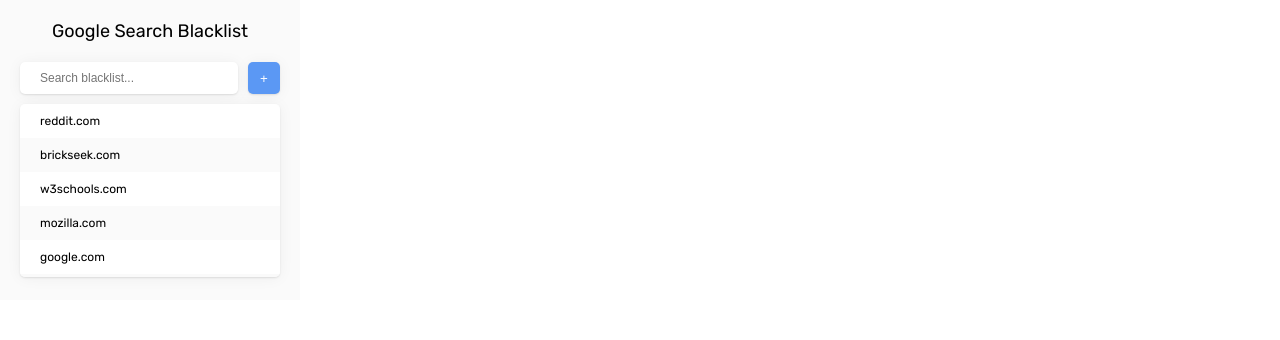
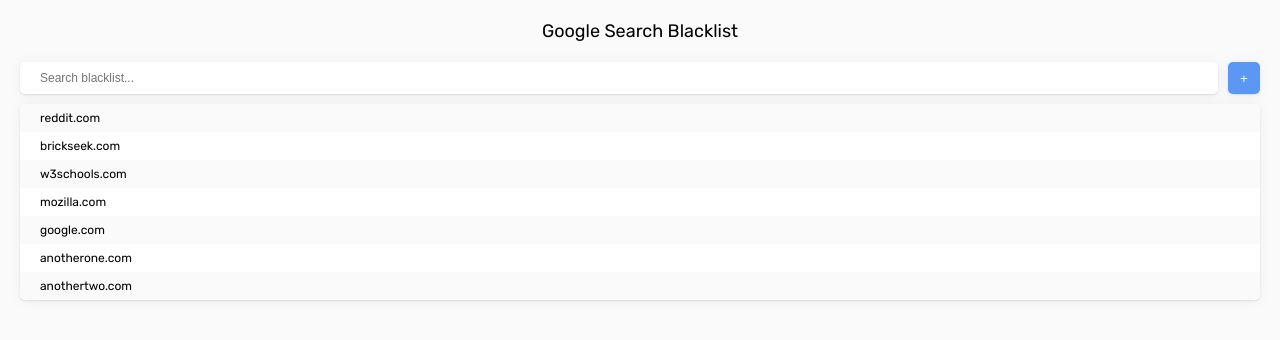
Before and after one commit to kylecarhart/Google-Domain-Filter, a React (Create React App) app: page / in a window 1280 px wide. Shown: the top 340 px of the page. Built offline with nearby package versions, Linux system fonts and the light colour scheme.

Commit message:
Add and delete entries

```diff
--- a/src/App.css
+++ b/src/App.css
@@ -9,8 +9,7 @@
 }
 
 .app {
-  width: 300px;
-  height: 300px;
+  height: 100vh;
   background: #fafafa;
   display: flex;
   flex-direction: column;
@@ -56,24 +55,3 @@
   border-radius: 5px;
   cursor: pointer;
 }
-
-.table {
-  background: #fff;
-  font-size: 12px;
-  box-shadow: 0px 1px 15px rgba(0, 0, 0, 0.05), 0px 1px 2px rgba(0, 0, 0, 0.1);
-  border-radius: 5px;
-  max-height: 173px;
-  overflow: auto;
-}
-
-.table-entry {
-  padding: 10px 0 10px 20px;
-}
-
-.table-entry-odd {
-  background: #fafafa;
-}
-
-.table-entry:hover {
-  background: #ededed;
-}
--- a/src/App.js
+++ b/src/App.js
@@ -3,18 +3,18 @@
 import Table from './Table'
 import Modal from './Modal'
 
-const entries = [
-  'reddit.com',
-  'brickseek.com',
-  'w3schools.com',
-  'mozilla.com',
-  'google.com',
-  'anotherone.com',
-  'anothertwo.com'
-]
-
 function App() {
   const [modalVisible, setModalVisible] = useState(false)
+  const [input, setInput] = React.useState('')
+  const [entries, setEntries] = React.useState([
+    'reddit.com',
+    'brickseek.com',
+    'w3schools.com',
+    'mozilla.com',
+    'google.com',
+    'anotherone.com',
+    'anothertwo.com'
+  ])
 
   const showModal = () => {
     setModalVisible(true)
@@ -24,9 +24,40 @@
     setModalVisible(false)
   }
 
+  const removeEntry = idx => {
+    setEntries(entries.filter((entry, _idx) => idx !== _idx))
+  }
+
   return (
     <div className="app">
-      {modalVisible && <Modal handleCloseModal={closeModal} />}
+      {modalVisible && (
+        <Modal
+          handleCloseModal={() => closeModal()}
+          header="Add Domain"
+          subheader="Upload a text file of all domains. Supports comma or line separated."
+        >
+          <input
+            value={input}
+            onChange={e => setInput(e.target.value)}
+            className="input"
+            placeholder="example.com"
+          />
+          <div className="buttons">
+            <button className="cancel" onClick={() => closeModal()}>
+              Cancel
+            </button>
+            <button
+              className="save"
+              onClick={() => {
+                setEntries(old => [...old, input])
+                closeModal()
+              }}
+            >
+              Save
+            </button>
+          </div>
+        </Modal>
+      )}
       <header className="header">Google Search Blacklist</header>
       <div className="toolbar">
         <input className="searchbar" placeholder="Search blacklist..." />
@@ -34,7 +65,7 @@
           +
         </button>
       </div>
-      <Table entries={entries} />
+      <Table entries={entries} handleClearClick={removeEntry} />
     </div>
   )
 }
--- a/src/Modal.js
+++ b/src/Modal.js
@@ -1,21 +1,18 @@
 import React from 'react'
 import './Modal.css'
 
-export default function Modal({ handleCloseModal }) {
+export default function Modal({
+  handleCloseModal,
+  header,
+  subheader,
+  ...props
+}) {
   return (
     <div className="modal-overlay" onClick={handleCloseModal}>
       <div className="modal" onClick={e => e.stopPropagation()}>
-        <div className="modal-header">Add Domain</div>
-        <div className="modal-subheader">
-          Upload a text file of all domains. Supports comma or line separated.
-        </div>
-        <input className="input" placeholder="example.com" />
-        <div className="buttons">
-          <button className="cancel" onClick={handleCloseModal}>
-            Cancel
-          </button>
-          <button className="save">Save</button>
-        </div>
+        {header && <div className="modal-header">{header}</div>}
+        {subheader && <div className="modal-subheader">{subheader}</div>}
+        {props.children}
       </div>
     </div>
   )
--- /dev/null
+++ b/src/Table.css
@@ -0,0 +1,7 @@
+.table {
+  background: #fff;
+  font-size: 12px;
+  box-shadow: 0px 1px 15px rgba(0, 0, 0, 0.05), 0px 1px 2px rgba(0, 0, 0, 0.1);
+  border-radius: 5px;
+  overflow: auto;
+}
--- a/src/Table.js
+++ b/src/Table.js
@@ -1,15 +1,19 @@
 import React from 'react'
+import TableEntry from './TableEntry'
 
-export default function Table({ entries }) {
+import './Table.css'
+
+export default function Table({ entries, handleClearClick }) {
   return (
     <div className="table">
-      {entries.map((entry, idx) =>
-        idx % 2 === 0 ? (
-          <div className="table-entry">{entry}</div>
-        ) : (
-          <div className="table-entry table-entry-odd">{entry}</div>
-        )
-      )}
+      {entries.map((entry, idx) => (
+        <TableEntry
+          key={idx}
+          entry={entry}
+          odd={idx % 2 === 0}
+          handleClearClick={() => handleClearClick(idx)}
+        />
+      ))}
     </div>
   )
 }
--- /dev/null
+++ b/src/TableEntry.css
@@ -0,0 +1,26 @@
+.table-entry {
+  padding: 7px 20px;
+  display: flex;
+  justify-content: space-between;
+}
+
+.table-entry-odd {
+  background: #fafafa;
+}
+
+.table-entry:hover {
+  background: #ededed;
+}
+
+.table-options {
+  display: flex;
+  align-items: center;
+}
+
+.table-options .icon + .icon {
+  margin-left: 10px;
+}
+
+.icon {
+  cursor: pointer;
+}
--- /dev/null
+++ b/src/TableEntry.js
@@ -0,0 +1,26 @@
+import React from 'react'
+import './TableEntry.css'
+import Edit from './icons/Edit'
+import Clear from './icons/Clear'
+
+export default function TableEntry({ entry, odd = false, handleClearClick }) {
+  const [isHovered, setHovered] = React.useState(false)
+
+  return (
+    <div
+      className={`table-entry ${odd && 'table-entry-odd'}`}
+      onMouseEnter={() => setHovered(true)}
+      onMouseLeave={() => setHovered(false)}
+    >
+      {entry}
+      {isHovered && (
+        <div className="table-options">
+          <Edit size={14} />
+          <div onClick={() => handleClearClick()}>
+            <Clear size={14} />
+          </div>
+        </div>
+      )}
+    </div>
+  )
+}
--- /dev/null
+++ b/src/icons/Clear.js
@@ -0,0 +1,17 @@
+import React from 'react'
+
+export default function Clear({ size = 24 }) {
+  return (
+    <div style={{ width: size, height: size }} className="icon">
+      <svg
+        xmlns="http://www.w3.org/2000/svg"
+        width="100%"
+        height="100%"
+        viewBox="0 0 24 24"
+      >
+        <path fill="none" d="M0 0h24v24H0V0z" />
+        <path d="M18.3 5.71c-.39-.39-1.02-.39-1.41 0L12 10.59 7.11 5.7c-.39-.39-1.02-.39-1.41 0-.39.39-.39 1.02 0 1.41L10.59 12 5.7 16.89c-.39.39-.39 1.02 0 1.41.39.39 1.02.39 1.41 0L12 13.41l4.89 4.89c.39.39 1.02.39 1.41 0 .39-.39.39-1.02 0-1.41L13.41 12l4.89-4.89c.38-.38.38-1.02 0-1.4z" />
+      </svg>
+    </div>
+  )
+}
--- /dev/null
+++ b/src/icons/Edit.js
@@ -0,0 +1,17 @@
+import React from 'react'
+
+export default function Edit({ size = 24 }) {
+  return (
+    <div style={{ width: size, height: size }} className="icon">
+      <svg
+        xmlns="http://www.w3.org/2000/svg"
+        width="100%"
+        height="100%"
+        viewBox="0 0 24 24"
+      >
+        <path fill="none" d="M0 0h24v24H0V0z" />
+        <path d="M14.06 9.02l.92.92L5.92 19H5v-.92l9.06-9.06M17.66 3c-.25 0-.51.1-.7.29l-1.83 1.83 3.75 3.75 1.83-1.83c.39-.39.39-1.02 0-1.41l-2.34-2.34c-.2-.2-.45-.29-.71-.29zm-3.6 3.19L3 17.25V21h3.75L17.81 9.94l-3.75-3.75z" />
+      </svg>
+    </div>
+  )
+}
```
Also changed, not shown: public/icons/18dp.png (added), public/icons/48dp.png (added), public/manifest.json.
